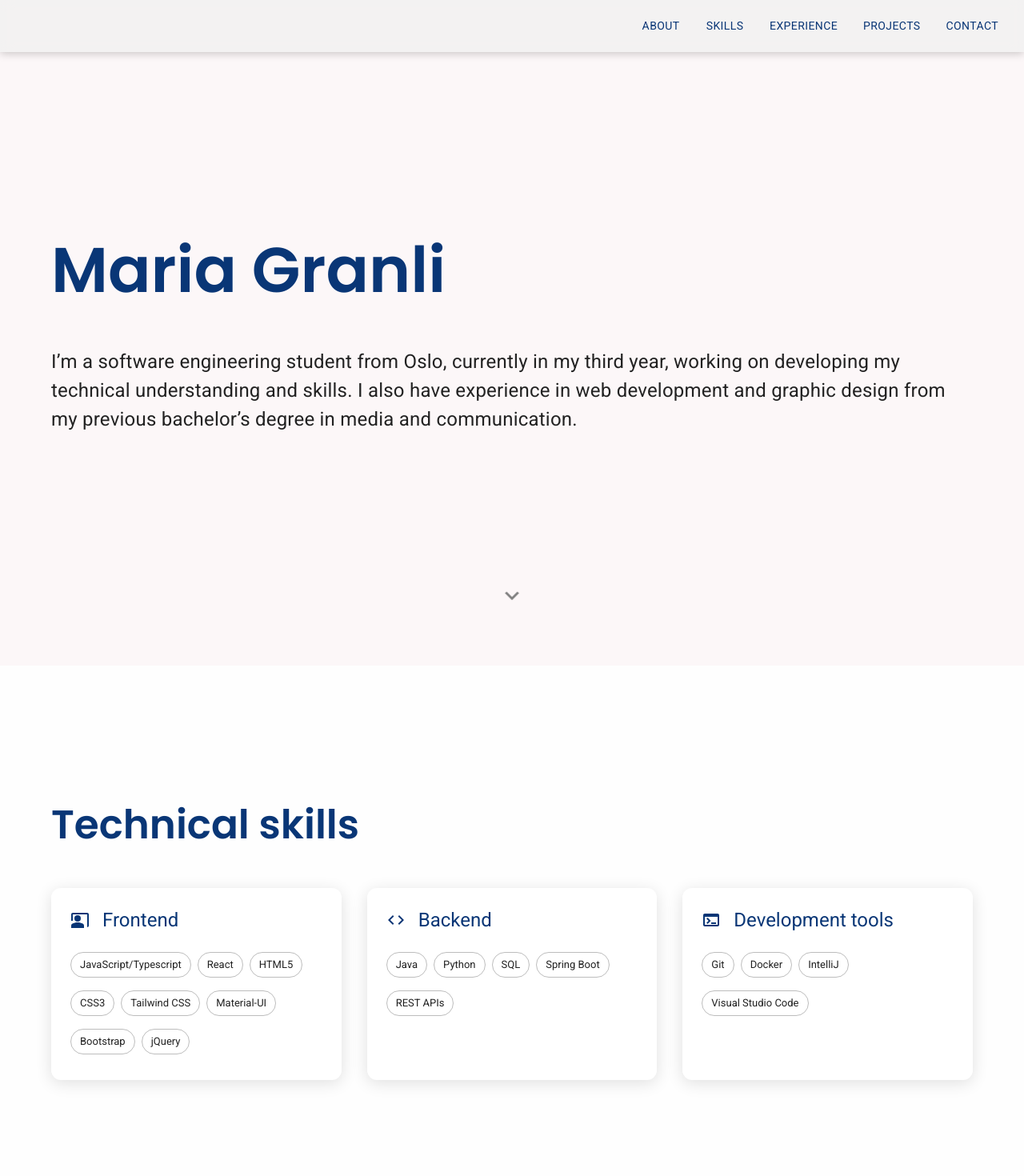
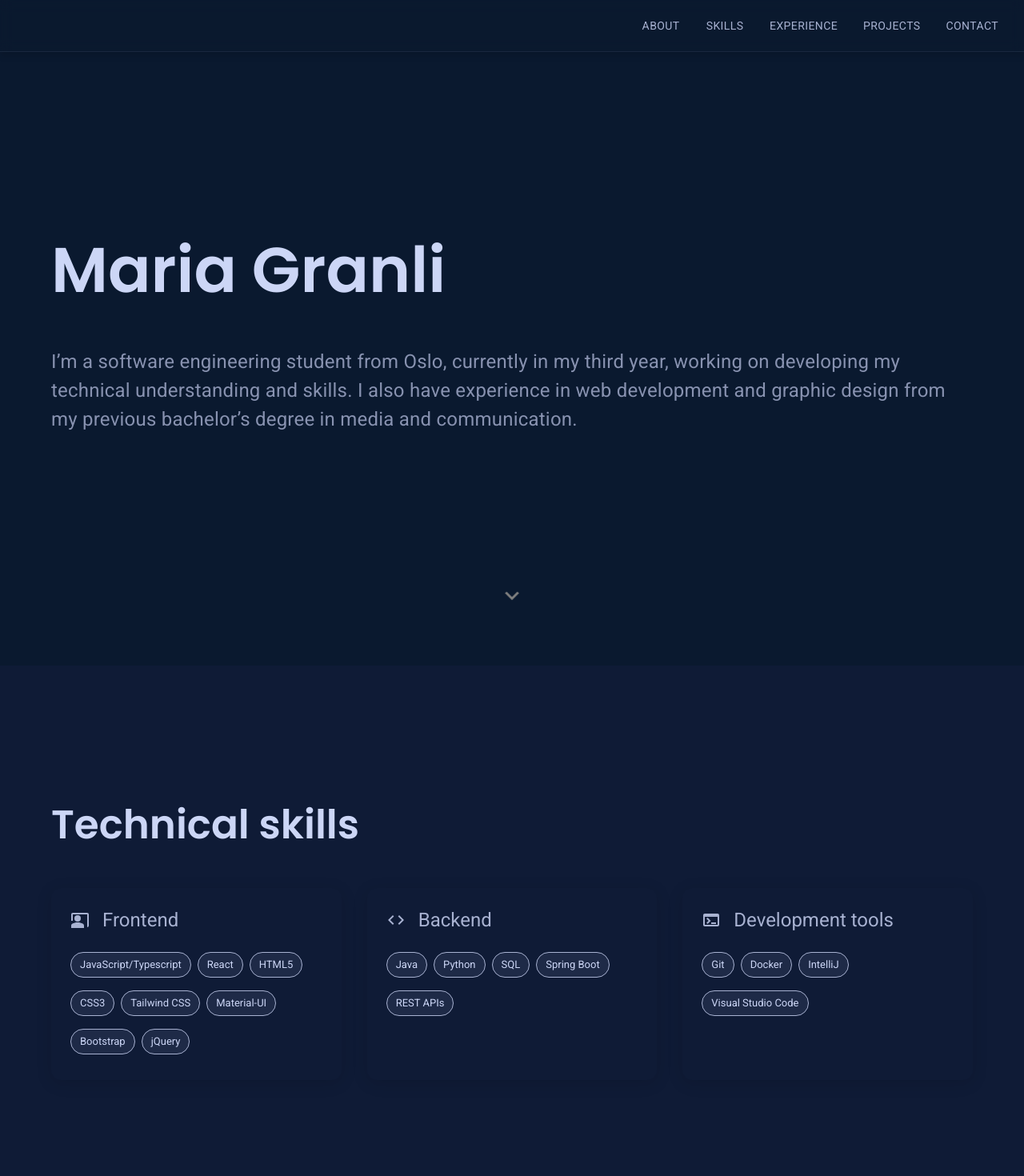
Before and after one commit to mariagn01/mariagn01.github.io, a React (Vite) app: page / in a window 1280 px wide. Shown: the top 1470 px of the page at 80% size. Built offline with nearby package versions, Linux system fonts and the light colour scheme.

Commit message:
Change theme to navy

```diff
--- a/src/App.css
+++ b/src/App.css
@@ -8,27 +8,27 @@
 }
 
 body {
-  background-color: #fcf7f8;
+  background-color: #0a192f;
 }
 
 h1 {
   font-family: "Poppins", sans-serif;
   font-weight: 600;
-  color: #093676;
+  color: #ccd6f6;
   font-size: 79px;
 }
 
 h2 {
   font-family: "Poppins", sans-serif;
   font-weight: 600;
-  color: #093676;
+  color: #ccd6f6;
   font-size: 50px;
 }
 
 p {
   font-family: "Lora", serif;
   font-weight: 400;
-  color: #222222;
+  color: #8892b0;
   font-size: 27px;
 }
 
--- a/src/App.tsx
+++ b/src/App.tsx
@@ -9,11 +9,57 @@ import { Contact } from "./sections/Contact";
 
 const theme = createTheme({
   palette: {
+    mode: "dark",
     primary: {
-      main: "#093676",
+      main: "#A8B2D1",
+      light: "#CCD6F6",
+      dark: "#8892B0",
+    },
+    secondary: {
+      main: "#CCD6F6",
     },
     background: {
-      default: "#fcf7f8",
+      default: "#0A192F",
+      paper: "#0F1B36",
+    },
+    text: {
+      primary: "#CCD6F6",
+      secondary: "#8892B0",
+    },
+  },
+  components: {
+    MuiButton: {
+      styleOverrides: {
+        root: {
+          "&.MuiButton-outlined": {
+            borderColor: "#A8B2D1",
+            color: "#A8B2D1",
+            "&:hover": {
+              borderColor: "#CCD6F6",
+              backgroundColor: "rgba(168, 178, 209, 0.1)",
+            },
+          },
+        },
+      },
+    },
+    MuiChip: {
+      styleOverrides: {
+        outlined: {
+          backgroundColor: "rgba(168, 178, 209, 0.1)",
+          borderColor: "#A8B2D1",
+          color: "#CCD6F6",
+          "&:hover": {
+            backgroundColor: "rgba(168, 178, 209, 0.2)",
+          },
+        },
+      },
+    },
+    MuiCard: {
+      styleOverrides: {
+        root: {
+          backgroundColor: "#112240",
+        },
+      },
     },
   },
 });
--- a/src/sections/Navbar.tsx
+++ b/src/sections/Navbar.tsx
@@ -39,10 +39,10 @@ export function Navbar() {
         position="fixed"
         color="transparent"
         sx={{
-          bgcolor: "rgba(240, 240, 240, 0.7)", // semi-transparent dark
+          bgcolor: "rgba(10, 25, 47, 0.8)", // semi-transparent dark navy
           backdropFilter: "blur(8px)", // blur background
           boxShadow: "0 2px 10px rgba(0,0,0,0.2)",
-          borderBottom: "1px solid rgba(255,255,255,0.1)",
+          borderBottom: "1px solid rgba(168, 178, 209, 0.1)",
         }}
       >
         <Toolbar sx={{ justifyContent: "flex-end" }}>
--- a/src/sections/Projects.tsx
+++ b/src/sections/Projects.tsx
@@ -15,7 +15,7 @@ export function Projects() {
     <Box
       id="projects"
       sx={{
-        bgcolor: { xs: "bgcolor.default", md: "#fefefe" },
+        bgcolor: "background.paper",
         width: "100vw",
         height: "100%",
         position: "relative",
--- a/src/sections/Skills.tsx
+++ b/src/sections/Skills.tsx
@@ -33,7 +33,7 @@ export function Skills() {
     <Box
       id="skills"
       sx={{
-        bgcolor: { xs: "bgcolor.default", md: "#fefefe" },
+        bgcolor: "background.paper",
         width: "100vw",
         height: "100%",
         position: "relative",
@@ -93,7 +93,7 @@ export function Skills() {
                     <Chip
                       key={skill}
                       label={skill}
-                      color="default"
+                      color="primary"
                       variant="outlined"
                       sx={{ mb: 1 }}
                     />
```
